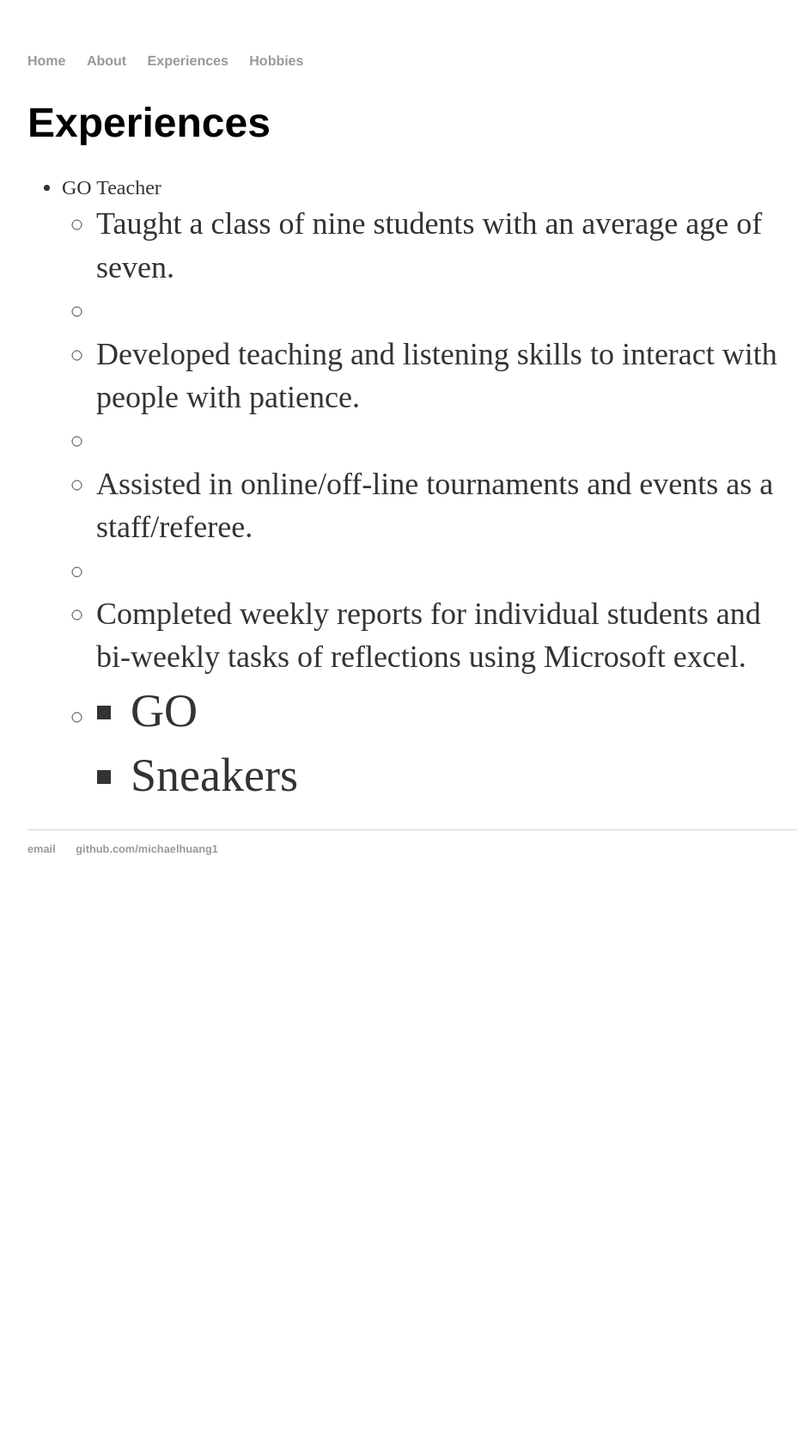
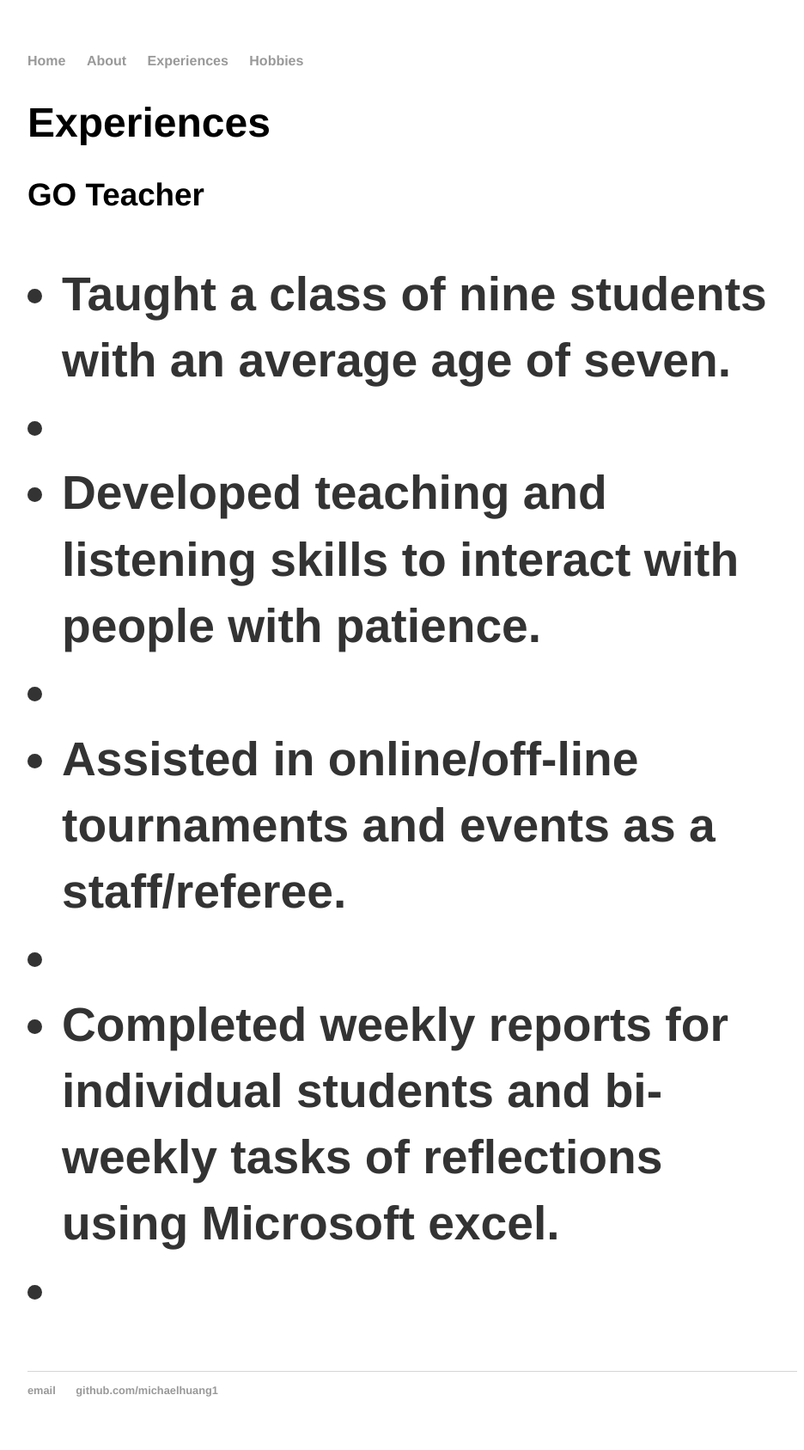
Before and after one commit to michaelhuang1/michaelhuang1.github.io, a Jekyll site: the page built from experiences/index.html, in a window 1280 px wide. Shown: the whole page at 86% size, without its empty margins (160-1096 px from the left). Built offline with Jekyll 4.4.1, drawn with Linux system fonts in a browser that asks for light colours; before the commit the page ends 1057 px from its top, so only the background shows below that.

Commit message:
Update index.html

```diff
--- a/experiences/index.html
+++ b/experiences/index.html
@@ -4,19 +4,11 @@ title: Michael Huang's experiences
 ---
 <h1>Experiences</h1>
 
-<ul>
-<li>GO Teacher</li>
+
+<h3>GO Teacher<h3/>
 <ul>
 	<li>Taught a class of nine students with an average age of seven.<li/>
 	<li>Developed teaching and listening skills to interact with people with patience.<li/>
 	<li>Assisted in online/off-line tournaments and events as a staff/referee.<li/>
-	<li>Completed weekly reports for individual students and bi-weekly tasks of reflections using
-Microsoft excel. <li/>
-	<ul/>
-
-<li>GO</li>
-
-<li>Sneakers</li>
-
-
+	<li>Completed weekly reports for individual students and bi-weekly tasks of reflections using Microsoft excel. <li/>
 </ul>
```
